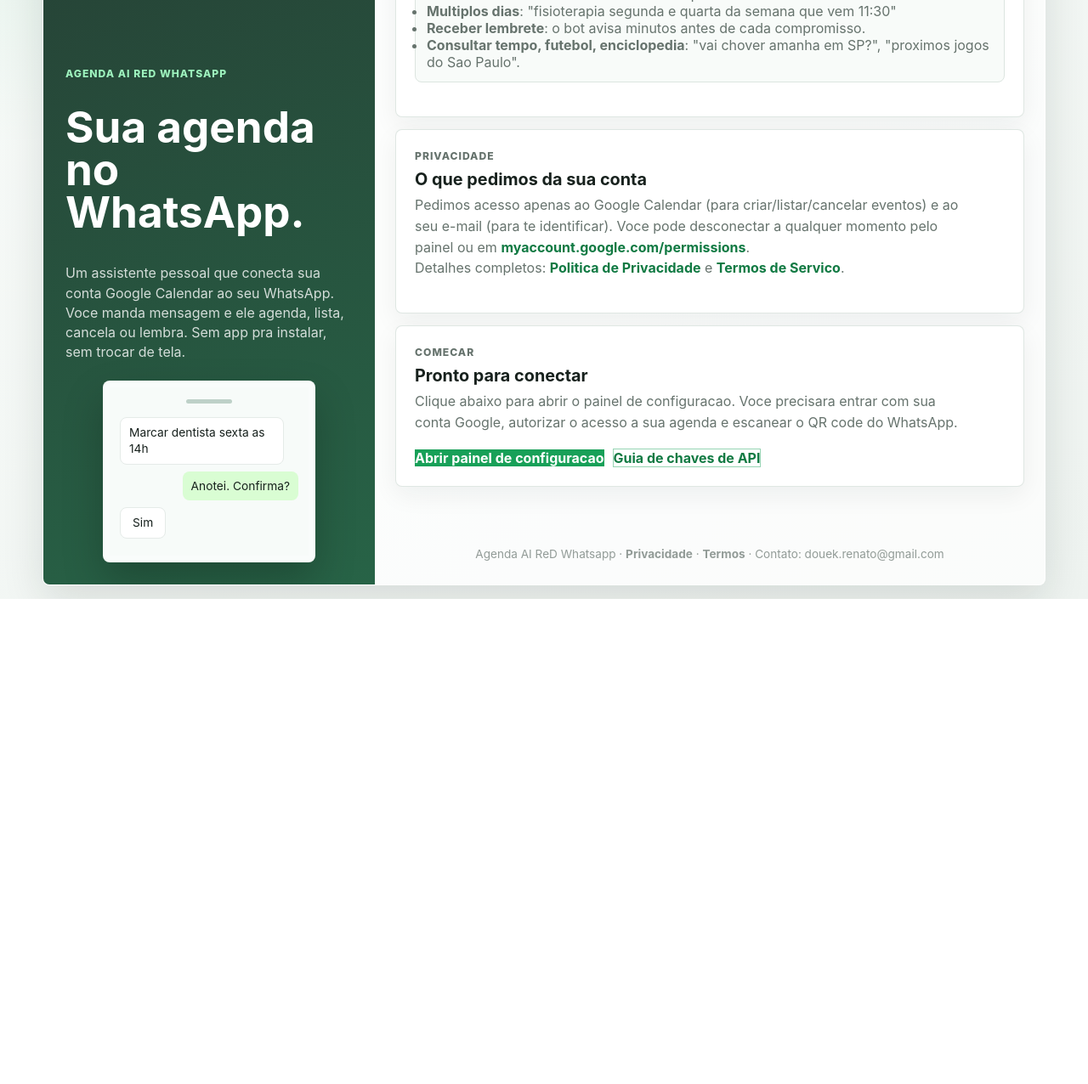
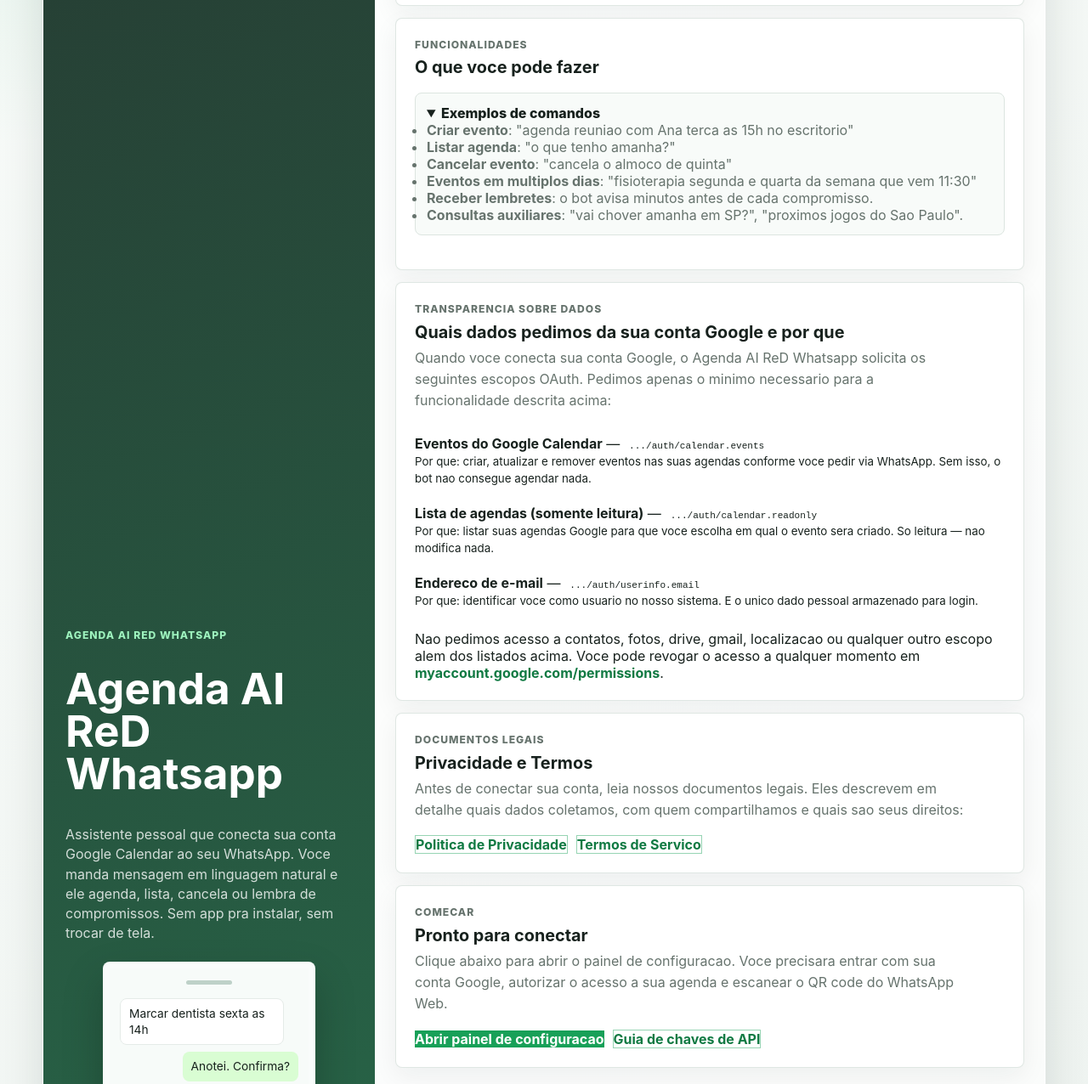
Before and after one commit to redouek/Bot-Agenda-AI-Whatsapp, a website: page web/landing.html in a window 1280 px wide. Shown: the part 371-1647 px from the top of the page at 85% size. Before the commit the page ends 1076 px from the top, so only its background shows below. Drawn offline with Linux system fonts and the light colour scheme.

Commit message:
fix: landing reforca os 6 criterios de homepage do Google Cloud
- App name como H1 principal (era so eyebrow) — Google bate string
  do consent screen contra texto principal.
- Links de privacidade/termos absolutos com URL exata configurada
  no consent screen (era relativo, podia nao casar).
- Nova secao "Quais dados pedimos e por que" listando cada escopo
  OAuth com justificativa explicita — atende o criterio de
  transparencia sobre uso de dados.
- Disclaimer reforcando que nao pedimos contatos/drive/gmail.

```diff
--- a/web/landing.html
+++ b/web/landing.html
@@ -3,22 +3,25 @@
 <head>
   <meta charset="UTF-8" />
   <meta name="viewport" content="width=device-width, initial-scale=1.0" />
-  <title>Agenda AI ReD Whatsapp - Sua agenda no WhatsApp</title>
-  <meta name="description" content="Agenda AI ReD Whatsapp e um assistente pessoal que conecta seu WhatsApp ao seu Google Calendar. Crie, liste e cancele eventos por mensagem." />
+  <title>Agenda AI ReD Whatsapp - Assistente pessoal de agenda no WhatsApp</title>
+  <meta name="description" content="Agenda AI ReD Whatsapp e um assistente pessoal que conecta seu WhatsApp ao seu Google Calendar. Crie, liste e cancele eventos por mensagem em linguagem natural." />
   <link rel="stylesheet" href="/web/style.css" />
   <style>
     .landing-footer { margin-top: 2rem; padding-top: 1.5rem; border-top: 1px solid rgba(255,255,255,0.08); font-size: 0.85rem; opacity: 0.7; text-align: center; }
     .landing-footer a { color: inherit; }
+    .scope-list { list-style: none; padding: 0; margin: 0; }
+    .scope-list li { padding: 0.65rem 0; border-bottom: 1px solid rgba(255,255,255,0.06); }
+    .scope-list li:last-child { border-bottom: none; }
+    .scope-list code { background: rgba(255,255,255,0.06); padding: 0.1rem 0.4rem; border-radius: 3px; font-size: 0.85em; }
   </style>
-  <!-- GOOGLE_SEARCH_CONSOLE_META -->
 </head>
 <body class="help-page">
   <main class="app-shell">
     <aside class="brand-panel">
       <div class="brand-mark">AI</div>
       <p class="eyebrow">Agenda AI ReD Whatsapp</p>
-      <h1>Sua agenda no WhatsApp.</h1>
-      <p class="brand-copy">Um assistente pessoal que conecta sua conta Google Calendar ao seu WhatsApp. Voce manda mensagem e ele agenda, lista, cancela ou lembra. Sem app pra instalar, sem trocar de tela.</p>
+      <h1>Agenda AI ReD Whatsapp</h1>
+      <p class="brand-copy">Assistente pessoal que conecta sua conta Google Calendar ao seu WhatsApp. Voce manda mensagem em linguagem natural e ele agenda, lista, cancela ou lembra de compromissos. Sem app pra instalar, sem trocar de tela.</p>
 
       <div class="phone-preview" aria-hidden="true">
         <div class="phone-top"></div>
@@ -31,7 +34,7 @@
     <section class="workspace">
       <header class="topbar">
         <div>
-          <p class="eyebrow">Como funciona</p>
+          <p class="eyebrow">Sobre o app</p>
           <h2>Agenda AI ReD Whatsapp</h2>
         </div>
         <a class="btn-primary" href="/setup">Conectar minha conta</a>
@@ -39,9 +42,16 @@
 
       <section class="panel">
         <div class="panel-heading">
-          <p class="eyebrow">Para que serve</p>
+          <p class="eyebrow">O que e o Agenda AI ReD Whatsapp</p>
+          <h3>Um assistente pessoal de agenda no WhatsApp</h3>
+          <p>O <strong>Agenda AI ReD Whatsapp</strong> e um servico web que conecta dois sistemas que voce ja usa: o <strong>WhatsApp</strong> (atraves do chat "Mensagens Salvas" do seu proprio numero) e o <strong>Google Calendar</strong> (suas agendas pessoais). O bot interpreta as mensagens que voce envia para si mesmo no WhatsApp usando inteligencia artificial e executa acoes na sua agenda do Google em seu nome, sempre com confirmacao previa antes de qualquer mudanca.</p>
+        </div>
+      </section>
+
+      <section class="panel">
+        <div class="panel-heading">
+          <p class="eyebrow">Funcionalidades</p>
           <h3>O que voce pode fazer</h3>
-          <p>O Agenda AI ReD Whatsapp interpreta mensagens em linguagem natural e age no seu Google Calendar em seu nome. Voce envia um pedido pelo chat <strong>Mensagens Salvas</strong> do seu proprio WhatsApp e o bot responde, confirma e executa.</p>
         </div>
         <details class="helper" open>
           <summary>Exemplos de comandos</summary>
@@ -49,19 +59,45 @@
             <li><strong>Criar evento</strong>: "agenda reuniao com Ana terca as 15h no escritorio"</li>
             <li><strong>Listar agenda</strong>: "o que tenho amanha?"</li>
             <li><strong>Cancelar evento</strong>: "cancela o almoco de quinta"</li>
-            <li><strong>Multiplos dias</strong>: "fisioterapia segunda e quarta da semana que vem 11:30"</li>
-            <li><strong>Receber lembrete</strong>: o bot avisa minutos antes de cada compromisso.</li>
-            <li><strong>Consultar tempo, futebol, enciclopedia</strong>: "vai chover amanha em SP?", "proximos jogos do Sao Paulo".</li>
+            <li><strong>Eventos em multiplos dias</strong>: "fisioterapia segunda e quarta da semana que vem 11:30"</li>
+            <li><strong>Receber lembretes</strong>: o bot avisa minutos antes de cada compromisso.</li>
+            <li><strong>Consultas auxiliares</strong>: "vai chover amanha em SP?", "proximos jogos do Sao Paulo".</li>
           </ul>
         </details>
       </section>
 
       <section class="panel">
         <div class="panel-heading">
-          <p class="eyebrow">Privacidade</p>
-          <h3>O que pedimos da sua conta</h3>
-          <p>Pedimos acesso apenas ao Google Calendar (para criar/listar/cancelar eventos) e ao seu e-mail (para te identificar). Voce pode desconectar a qualquer momento pelo painel ou em <a href="https://myaccount.google.com/permissions" target="_blank" rel="noopener">myaccount.google.com/permissions</a>.</p>
-          <p>Detalhes completos: <a href="/privacy">Politica de Privacidade</a> e <a href="/terms">Termos de Servico</a>.</p>
+          <p class="eyebrow">Transparencia sobre dados</p>
+          <h3>Quais dados pedimos da sua conta Google e por que</h3>
+          <p>Quando voce conecta sua conta Google, o Agenda AI ReD Whatsapp solicita os seguintes escopos OAuth. Pedimos apenas o minimo necessario para a funcionalidade descrita acima:</p>
+        </div>
+        <ul class="scope-list">
+          <li>
+            <strong>Eventos do Google Calendar</strong> &mdash; <code>.../auth/calendar.events</code><br/>
+            <small>Por que: criar, atualizar e remover eventos nas suas agendas conforme voce pedir via WhatsApp. Sem isso, o bot nao consegue agendar nada.</small>
+          </li>
+          <li>
+            <strong>Lista de agendas (somente leitura)</strong> &mdash; <code>.../auth/calendar.readonly</code><br/>
+            <small>Por que: listar suas agendas Google para que voce escolha em qual o evento sera criado. So leitura — nao modifica nada.</small>
+          </li>
+          <li>
+            <strong>Endereco de e-mail</strong> &mdash; <code>.../auth/userinfo.email</code><br/>
+            <small>Por que: identificar voce como usuario no nosso sistema. E o unico dado pessoal armazenado para login.</small>
+          </li>
+        </ul>
+        <p style="margin-top: 1rem;">Nao pedimos acesso a contatos, fotos, drive, gmail, localizacao ou qualquer outro escopo alem dos listados acima. Voce pode revogar o acesso a qualquer momento em <a href="https://myaccount.google.com/permissions" target="_blank" rel="noopener">myaccount.google.com/permissions</a>.</p>
+      </section>
+
+      <section class="panel">
+        <div class="panel-heading">
+          <p class="eyebrow">Documentos legais</p>
+          <h3>Privacidade e Termos</h3>
+          <p>Antes de conectar sua conta, leia nossos documentos legais. Eles descrevem em detalhe quais dados coletamos, com quem compartilhamos e quais sao seus direitos:</p>
+        </div>
+        <div class="form-footer">
+          <a class="btn-secondary" href="https://agendaaiwhatsapp.renatodouek.com.br/privacy">Politica de Privacidade</a>
+          <a class="btn-secondary" href="https://agendaaiwhatsapp.renatodouek.com.br/terms">Termos de Servico</a>
         </div>
       </section>
 
@@ -69,7 +105,7 @@
         <div class="panel-heading">
           <p class="eyebrow">Comecar</p>
           <h3>Pronto para conectar</h3>
-          <p>Clique abaixo para abrir o painel de configuracao. Voce precisara entrar com sua conta Google, autorizar o acesso a sua agenda e escanear o QR code do WhatsApp.</p>
+          <p>Clique abaixo para abrir o painel de configuracao. Voce precisara entrar com sua conta Google, autorizar o acesso a sua agenda e escanear o QR code do WhatsApp Web.</p>
         </div>
         <div class="form-footer">
           <a class="btn-primary" href="/setup">Abrir painel de configuracao</a>
@@ -78,7 +114,7 @@
       </section>
 
       <footer class="landing-footer">
-        <p>Agenda AI ReD Whatsapp &middot; <a href="/privacy">Privacidade</a> &middot; <a href="/terms">Termos</a> &middot; Contato: douek.renato@gmail.com</p>
+        <p><strong>Agenda AI ReD Whatsapp</strong> &middot; <a href="https://agendaaiwhatsapp.renatodouek.com.br/privacy">Politica de Privacidade</a> &middot; <a href="https://agendaaiwhatsapp.renatodouek.com.br/terms">Termos de Servico</a> &middot; Contato: douek.renato@gmail.com</p>
       </footer>
     </section>
   </main>
```
